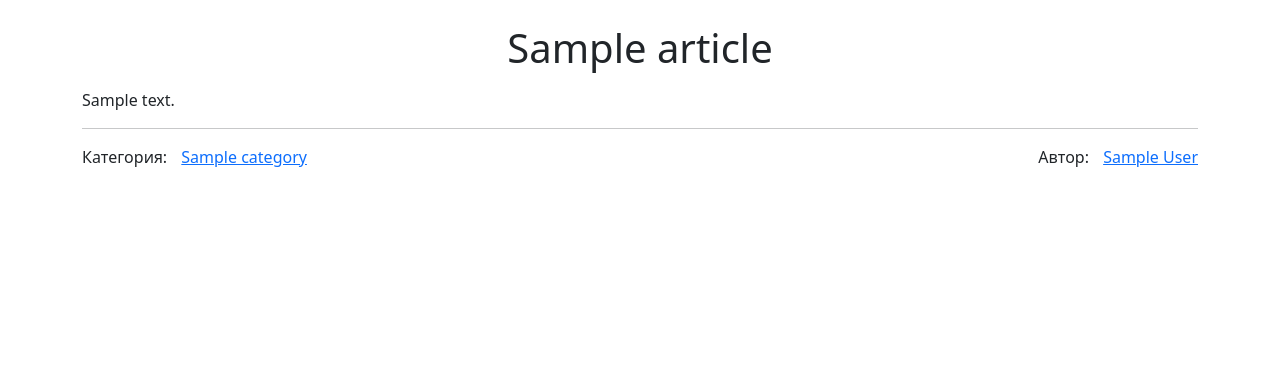
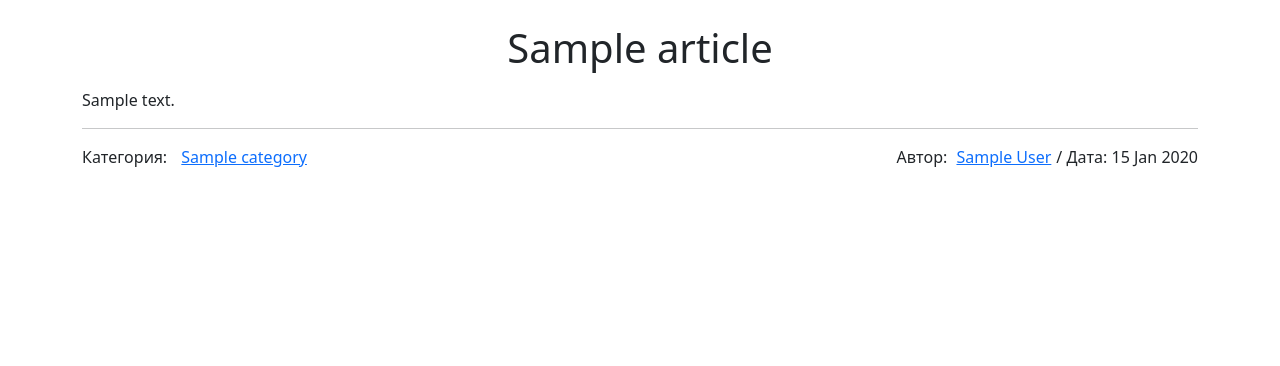
Before and after one commit to SlavaTatanov/FitJournal, a Django app: template FitJournal/articles/templates/articles/article.html in a window 1280 px wide. Shown: the part 72-438 px from the top of the page. Run offline with Django 3.2, Linux system fonts and the light colour scheme; the template is opened without the code that fills it: most values are stand-ins (such as "Sample title", 1, 10 or a date in 2020); some libraries are stand-ins or nearby versions.

Commit message:
Отображение даты в шаблонах статей

```diff
--- a/FitJournal/articles/templates/articles/article_footer.html
+++ b/FitJournal/articles/templates/articles/article_footer.html
@@ -2,7 +2,11 @@
     <p>Категория:
         <a href="{% url 'articles:articles-list'%}?category={{article.category}}" style="margin-left: 10px;"> {{ article.category }} </a>
     </p>
+    <div style="display: flex; justify-content: space-between;">
     <p>Автор:
-        <a href="#" style="margin-left: 10px;"> {{ article.author }} </a>
+        <a href="#" style="margin-left: 5px;"> {{ article.author }} </a>
     </p>
+    <p style="margin-left: 5px;">/ Дата: {{ article.created|date:'d M Y'}}</p>
+    </div>
+
 </div>
```
